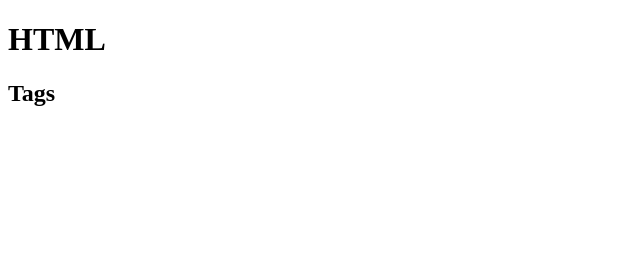
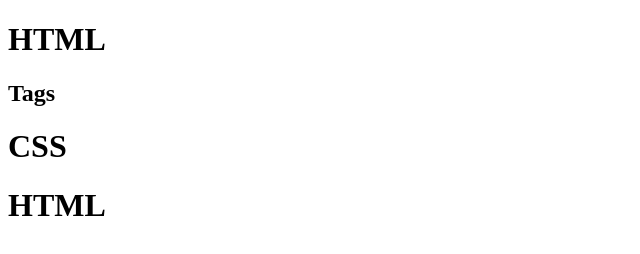
Before and after one commit to NathanPatrzyk/primeiro_site, a plain HTML site: page index.html in a window 1280 px wide. Shown: the whole page, without its empty margins (0-640 px from the left). Drawn offline with Linux system fonts and the light colour scheme.

Commit message:
Update index.html

```diff
--- a/index.html
+++ b/index.html
@@ -9,5 +9,7 @@
 <body>
     <h1>HTML</h1>
         <h2>Tags</h2>
+    <h1>CSS</h1>
+    <h1>HTML</h1>
 </body>
 </html>
```
